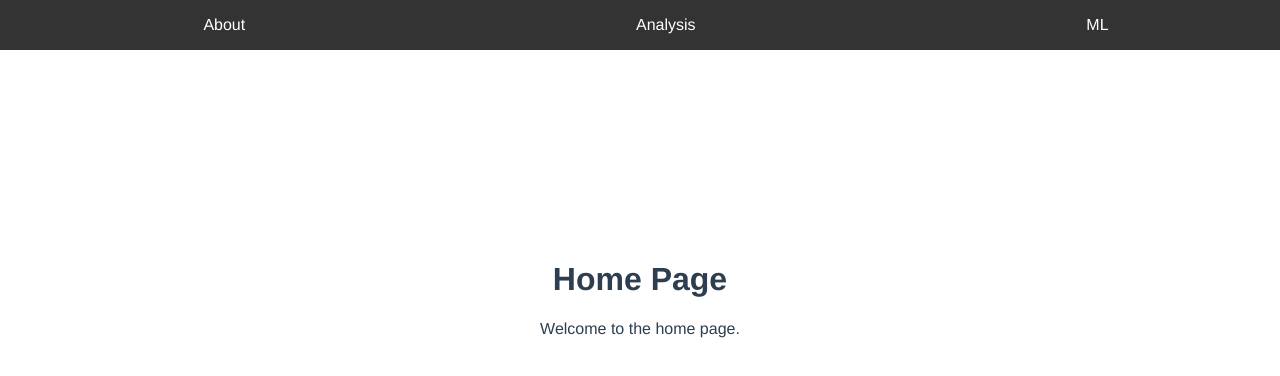
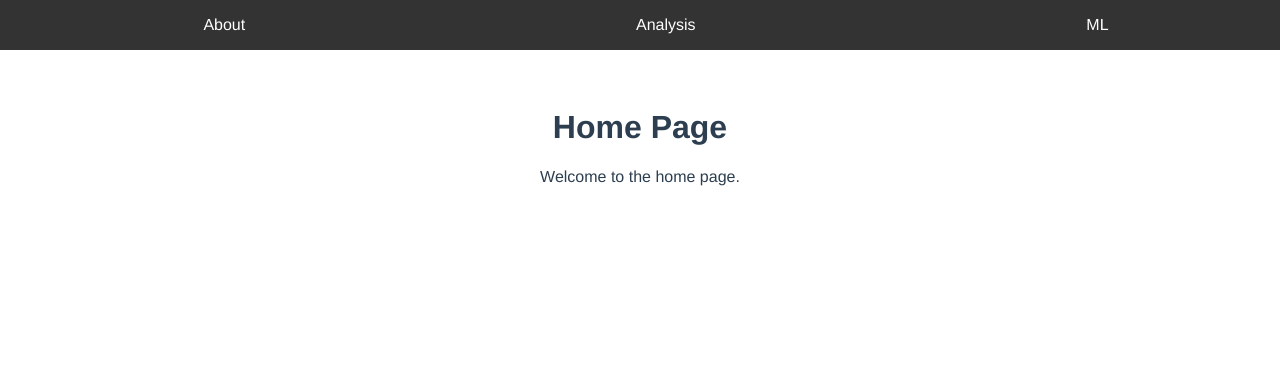
Before and after one commit to ceapf/ceapf.github.io, a Vue app: page / in a window 1280 px wide. Shown: the top 376 px of the page. Built offline with nearby package versions, Linux system fonts and the light colour scheme.

Commit message:
Removed margin from the page so the header sits closer to the navbar

```diff
--- a/src/App.vue
+++ b/src/App.vue
@@ -23,7 +23,6 @@ export default {
   -moz-osx-font-smoothing: grayscale;
   text-align: center;
   color: #2c3e50;
-  margin-top: 60px;
-  padding-top: 60px;
+  padding-top: 40px;
 }
 </style>
```
